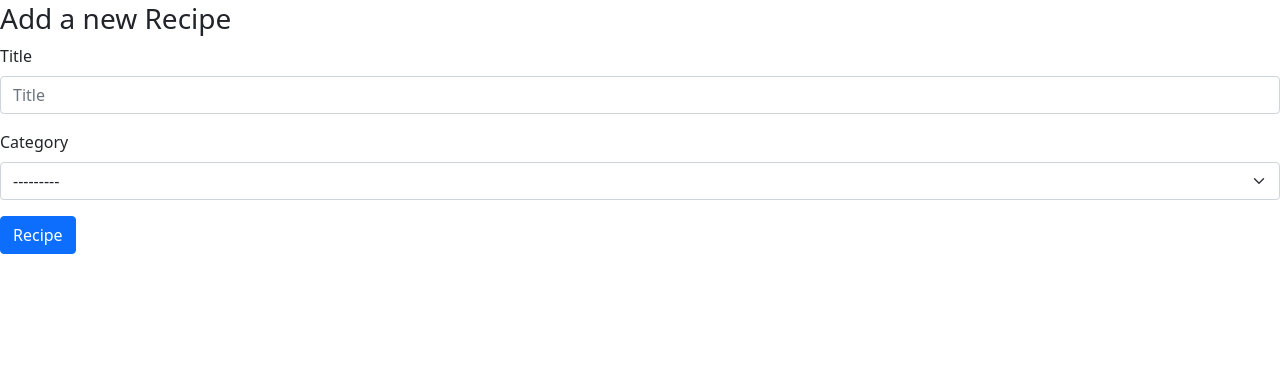
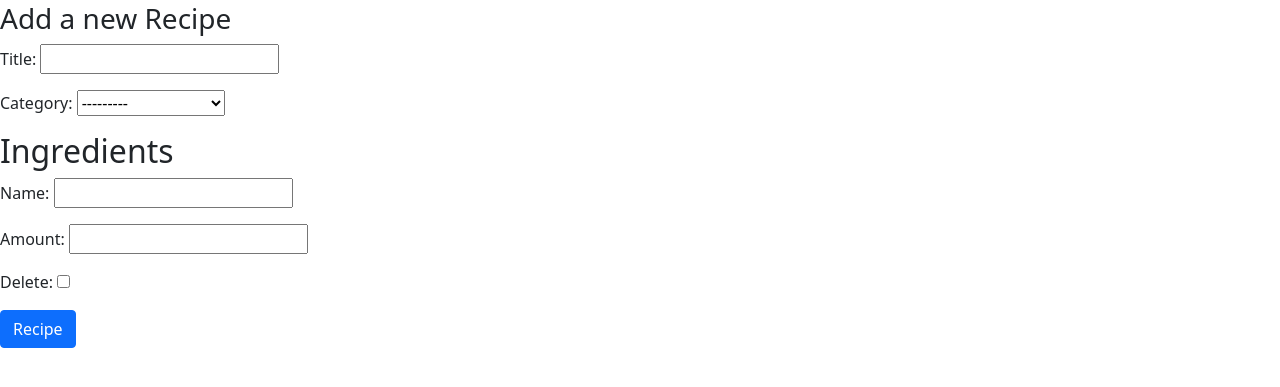
Before and after one commit to rugby8724/holiday_recipes, a Django app: page /recipes/new/ in a window 1280 px wide. Shown: the part 54-441 px from the top of the page. Run offline with Django 3.2, Linux system fonts and the light colour scheme; a user stored in the database is signed in; tables that the repository leaves empty hold one stand-in row (values such as "Sample post"); some libraries are stand-ins or nearby versions.

Commit message:
Show ingredients form inline with recipe form. Need to fix added lines for ingredients

```diff
--- a/holiday_home/recipes/templates/recipe_form.html
+++ b/holiday_home/recipes/templates/recipe_form.html
@@ -1,5 +1,5 @@
 {% extends 'base.html' %}
-{% load bootstrap5 %}
+
 
 {% block title %}Add Recipe{% endblock %}
 
@@ -7,7 +7,9 @@
 <h3>Add a new Recipe</h3>
 <form id="recipeForm" action="#">
     {% csrf_token %}
-    {% bootstrap_form form %}
+    {{ form.as_p }}
+    <h2>Ingredients</h2>
+    {{ ingredients.as_p }}
     <input class="btn btn-primary btn-large" type="submit" value="Recipe">
 </form>
 {% endblock %}
```
